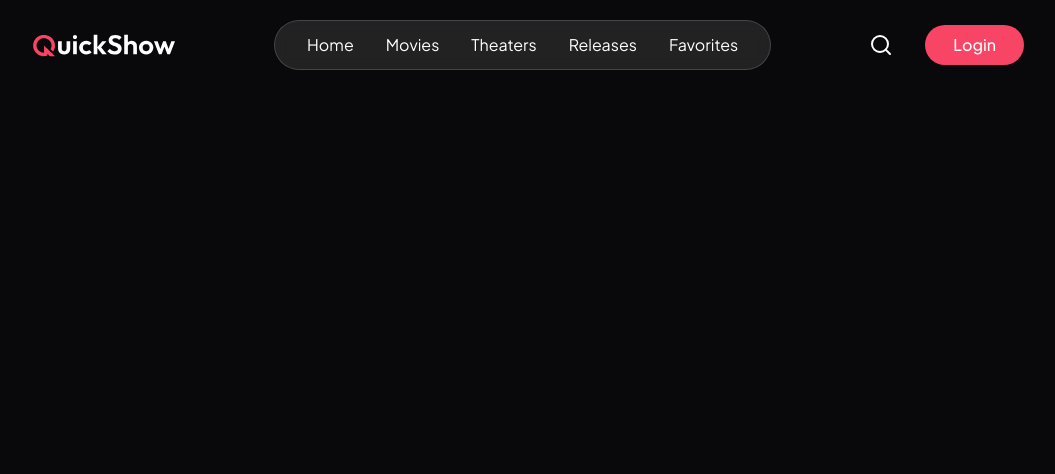
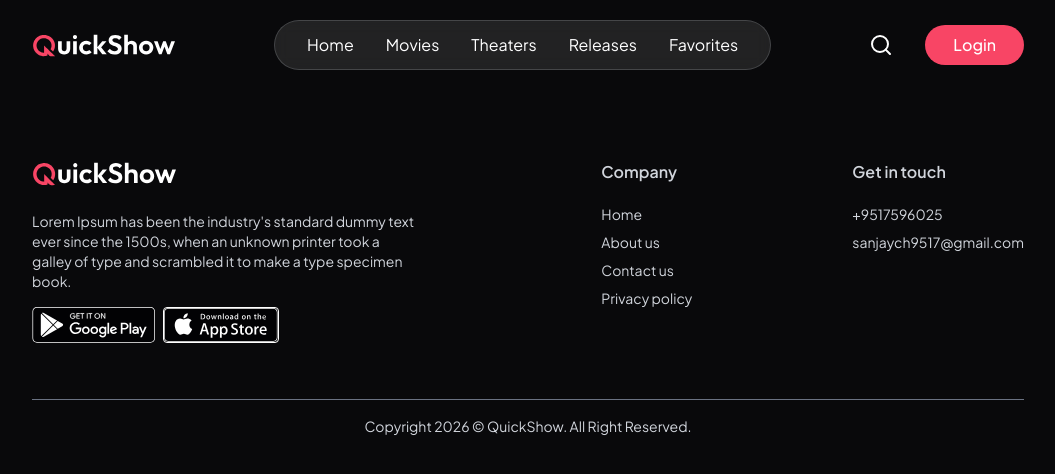
Before and after one commit to sanjaych9517/Movie-Tickets-Book-System, a React (Vite) app in the folder client/: page /favorite in a window 1280 px wide. Shown: the top 474 px of the page, without its empty margins (112-1167 px from the left). Built offline with nearby package versions, Linux system fonts and the light colour scheme; no server answers.

Commit message:
we complete movie ticket booking home page

```diff
--- a/client/src/components/Footer.jsx
+++ b/client/src/components/Footer.jsx
@@ -1,11 +1,63 @@
-import React from 'react'
+import React from "react";
+import { assets } from "../assets/assets";
 
 const Footer = () => {
   return (
-    <div>
+    <footer className="px-6  md:px-16 lg:px-36 mt-40 w-full text-gray-300">
+      <div className="flex flex-col md:flex-row justify-between w-full gap-10 border-b border-gray-500 pb-14">
+        <div className="md:max-w-96">
+          <img alt="logo" classNmae="h-36 h-auto" src={assets.logo} />
+          <p className="mt-6 text-sm">
+            Lorem Ipsum has been the industry's standard dummy text ever since
+            the 1500s, when an unknown printer took a galley of type and
+            scrambled it to make a type specimen book.
+          </p>
+          <div className="flex items-center gap-2 mt-4">
+            <img
+              src={assets.googlePlay}
+              alt="google play"
+              className="h-9 w-auto "
+            />
+            <img
+              src={assets.appStore}
+              alt="app store"
+              className="h-9 w-auto border border-white rounded"
+            />
+          </div>
+        </div>
+        <div className="flex-1 flex items-start md:justify-end gap-20 md:gap-40">
+          <div>
+            <h2 className="font-semibold mb-5">Company</h2>
+            <ul className="text-sm space-y-2">
+              <li>
+                <a href="#">Home</a>
+              </li>
+              <li>
+                <a href="#">About us</a>
+              </li>
+              <li>
+                <a href="#">Contact us</a>
+              </li>
+              <li>
+                <a href="#">Privacy policy</a>
+              </li>
+            </ul>
+          </div>
+          <div>
+            <h2 className="font-semibold mb-5">Get in touch</h2>
+            <div className="text-sm space-y-2">
+              <p>+9517596025</p>
+              <p>sanjaych9517@gmail.com</p>
+            </div>
+          </div>
+        </div>
+      </div>
+      <p className="pt-4 text-center text-sm pb-5">
+        Copyright {new Date().getFullYear()} ©{" "}
+        <a href="https://prebuiltui.com">QuickShow</a>. All Right Reserved.
+      </p>
+    </footer>
+  );
+};
 
-    </div>
-  )
-}
-
-export default Footer
+export default Footer;
--- a/client/src/components/MovieCard.jsx
+++ b/client/src/components/MovieCard.jsx
@@ -1,6 +1,7 @@
 import { StarIcon } from "lucide-react";
 import React from "react";
 import { useNavigate } from "react-router-dom";
+import timeFormat from "../lib/timeFormat";
 
 const MovieCard = ({ movie }) => {
   const navigate = useNavigate();
@@ -23,7 +24,7 @@ const MovieCard = ({ movie }) => {
           .slice(0, 2)
           .map((genre) => genre.name)
           .join(" | ")}{" "}
-        ◉ {movie.runtime}
+        ◉ {timeFormat(movie.runtime)}
       </p>
 
       <div className="flex items-center justify-between mt-4 pb-3">
--- /dev/null
+++ b/client/src/components/Trailers.jsx
@@ -0,0 +1,52 @@
+import React, { useState } from "react";
+import { dummyTrailers } from "../assets/assets";
+import ReactPlayer from "react-player";
+import BlurCircle from "./BlurCircle";
+import { PlayCircleIcon } from "lucide-react";
+
+const Trailers = () => {
+  const [currentTrailer, setCurrentTrailer] = useState(dummyTrailers[0]);
+
+  return (
+    <div className="px-6 md:px-16 lg:px-24 xl:px-44 py-20 overflow-hidden">
+      <p className="text-gray-300 font-medium text-lg max-w-240 mx-auto">
+        Trailers
+      </p>
+
+      <div className="relative mt-6">
+        <BlurCircle top="-100px" right="-100px" />
+        <ReactPlayer
+          src={currentTrailer.videoUrl}
+          controls={false}
+          className="mx-auto max-w-full"
+          width="960px"
+          height="540px"
+        />
+      </div>
+
+      {/* for dummy data */}
+
+      <div className="group grid grid-cols-4 gap-4 md:gap-8 mt-8 max-w-3xl mx-auto">
+        {dummyTrailers.map((trailer) => (
+          <div
+            key={trailer.image}
+            className="relative group-hover:not-hover:opacity-50 hover:-transition-y-1 duration-300 transition max-md:h-60 cursor-pointer"
+            onClick={() => setCurrentTrailer(trailer)}
+          >
+            <img
+              src={trailer.image}
+              alt="trailer"
+              className="rounded-lg w-full h-full object-cover brightness-75"
+            />
+            <PlayCircleIcon
+              strokeWidth={1.6}
+              className="absolute top-1/2 left-1/2 w-5 md:w-8 h-5 md:h-12 transform-translate-x-1/2"
+            />
+          </div>
+        ))}
+      </div>
+    </div>
+  );
+};
+
+export default Trailers;
--- /dev/null
+++ b/client/src/lib/timeFormat.jsx
@@ -0,0 +1,7 @@
+const timeFormat = (minutes) => {
+  const houres = Math.floor(minutes / 60);
+  const minutesRemender = minutes % 60;
+  return `${houres}h ${minutesRemender}m`;
+};
+
+export default timeFormat;
--- a/client/src/pages/Home.jsx
+++ b/client/src/pages/Home.jsx
@@ -1,13 +1,15 @@
 import React from "react";
 import HeroSection from "../components/HeroSection";
 import FeaturedSection from "../components/FeaturedSection";
+import Trailers from "../components/Trailers";
+import Footer from "../components/Footer";
 
 const Home = () => {
   return (
     <>
       <HeroSection />
       <FeaturedSection />
-
+      <Trailers />
     </>
   );
 };
```
Also changed, not shown: client/src/components/BlurCircle.jsx (line endings or trailing spaces).
